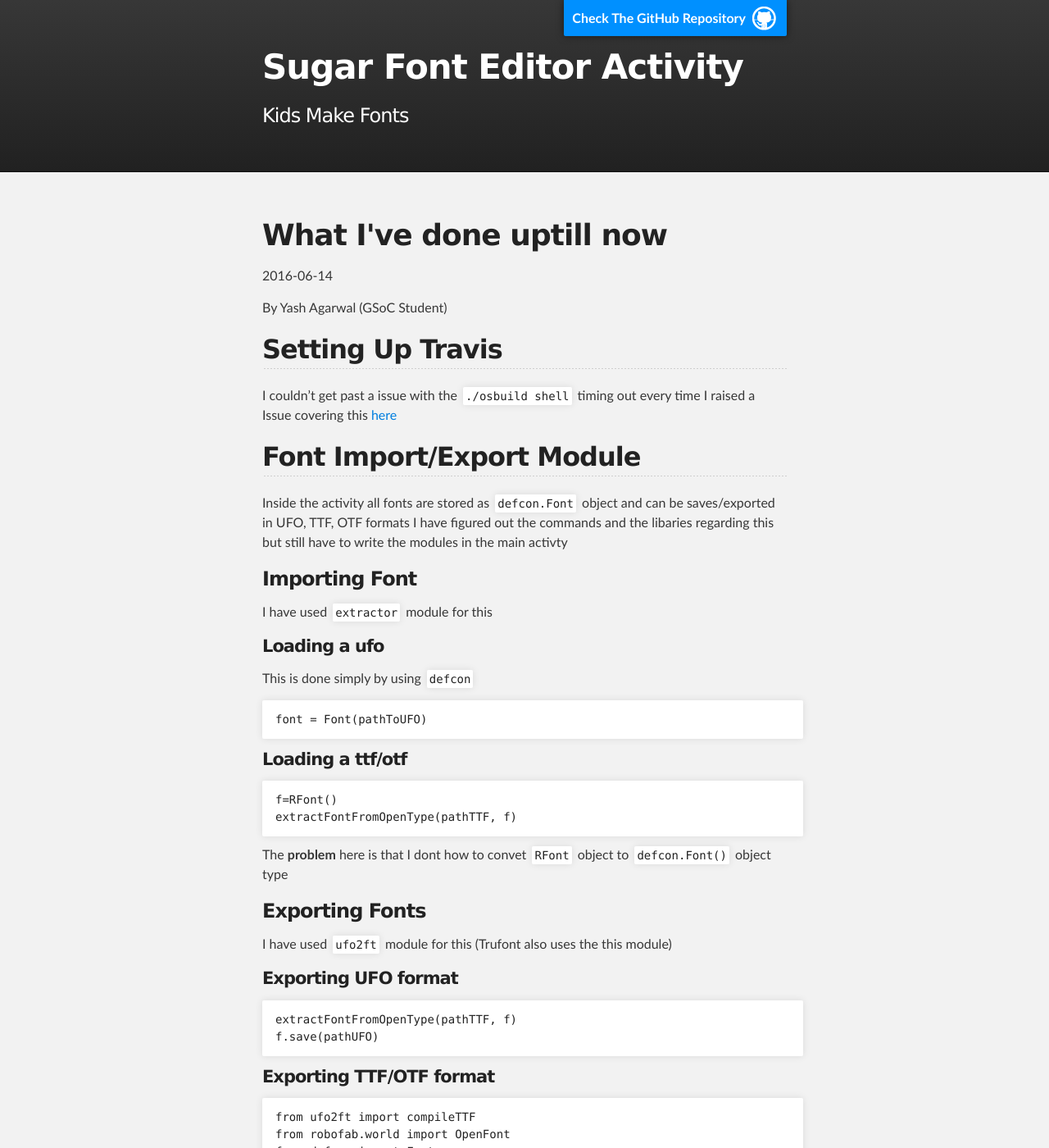
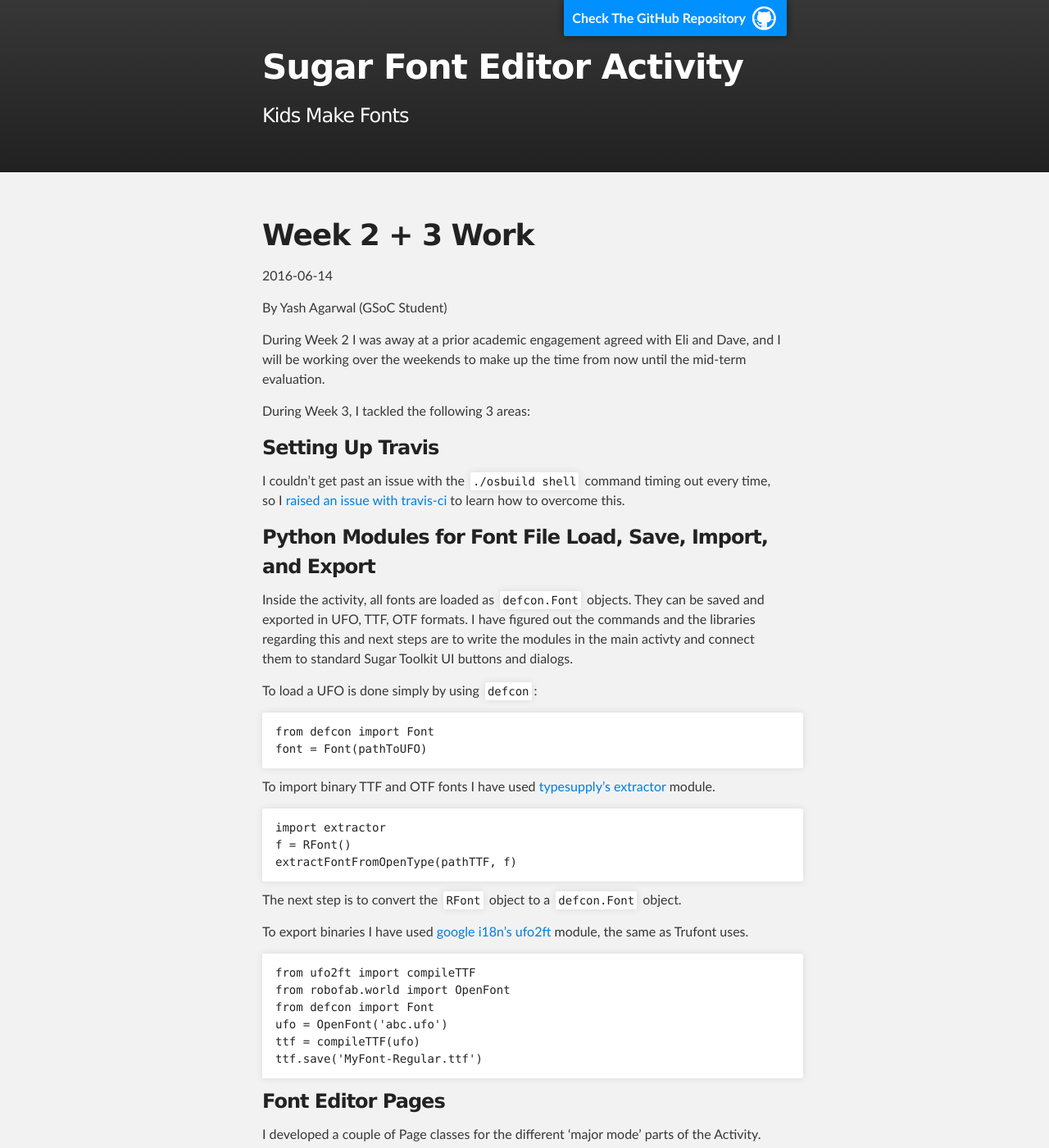
Before and after one commit to sugarlabs/edit-fonts-activity, a Jekyll site: the page built from _posts/2016-06-14-week-3-work .md, in a window 1280 px wide and 1400 px high. Shown: the whole window at 82% size. Built offline with Jekyll 4.4.1, drawn with Linux system fonts in a browser that asks for light colours; some of the changed text lies outside the part shown.

Commit message:
Update 2016-06-14-week-3-work .md
- reduce the number of headlines
- use simple indentation for code blocks, and manual line breaking of very long lines (flake8 should be catching this in the code :
- resort the order of import/export/load/save to be more logical


Not that robofab must NOT be used, anywhere. It is useful for understanding the object model and history of these modules, but it is now deprecated for new projects; TruFont does not use it.

````diff
--- a/_posts/2016-06-14-week-3-work .md
+++ b/_posts/2016-06-14-week-3-work .md
@@ -1,71 +1,68 @@
 ---
 layout: post
-title: What I've done uptill now
+title: Week 2 + 3 Work
 category: article
 author: Yash Agarwal
 ---
 
-## Setting Up Travis
-I couldn't get past a issue with the `./osbuild shell` timing out every time
-I raised a Issue covering this [here](https://github.com/travis-ci/travis-ci/issues/6152)
+During Week 2 I was away at a prior academic engagement agreed with Eli and Dave, and I will be working over the weekends to make up the time from now until the mid-term evaluation.
 
-## Font Import/Export Module
-Inside the activity all fonts are stored as `defcon.Font` object and can be saves/exported in UFO, TTF, OTF formats
-I have figured out the commands and the libaries regarding this but still have to write the modules in the main activty
+During Week 3, I tackled the following 3 areas:
 
-### Importing Font
-I have used [`extractor`](https://github.com/typesupply/extractor) module for this
+### Setting Up Travis
 
-#### Loading a ufo
-This is done simply by using `defcon`
-```
-font = Font(pathToUFO)
-```
+I couldn't get past an issue with the `./osbuild shell` command timing out every time, so I [raised an issue with travis-ci](https://github.com/travis-ci/travis-ci/issues/6152) to learn how to overcome this.
 
-#### Loading a ttf/otf
-```
-f=RFont()
-extractFontFromOpenType(pathTTF, f)
-```
-The __problem__ here is that I dont how to convet `RFont` object to `defcon.Font()` object type
+### Python Modules for Font File Load, Save, Import, and Export
 
-### Exporting Fonts
-I have used [`ufo2ft`](https://github.com/googlei18n/ufo2ft) module for this (Trufont also uses the this module)
+Inside the activity, all fonts are loaded as `defcon.Font` objects.
+They can be saved and exported in UFO, TTF, OTF formats.
+I have figured out the commands and the libraries regarding this and next steps are to write the modules in the main activty and connect them to standard Sugar Toolkit UI buttons and dialogs.
 
-#### Exporting UFO format
-```
-extractFontFromOpenType(pathTTF, f)
-f.save(pathUFO)
-```
+To load a UFO is done simply by using `defcon`:
 
-#### Exporting TTF/OTF format
-```
-from ufo2ft import compileTTF
-from robofab.world import OpenFont
-from defcon import Font
+    from defcon import Font
+    font = Font(pathToUFO)
 
-ufo = OpenFont('abc.ufo')
-ttf = compileTTF(ufo)
-ttf.save('MyFont-Regular.ttf')
-```
+To import binary TTF and OTF fonts I have used [typesupply's extractor](https://github.com/typesupply/extractor) module.
 
-## Font Summary Page
-```
-class SummaryPage(Gtk.Box):
-    """
-    This Class Creates the "Font:<familyName>" Page that loads up on clicking any Font
-    """
-    ...
-```
+    import extractor
+    f = RFont()
+    extractFontFromOpenType(pathTTF, f)
 
-## Font Editor Page
-```
-class EditorPage(Gtk.Box):
-    """
-    This Class Creates the "Let's Edit Font:<familyName>" Page that loads up on clicking any Glyph in the Character Map or when the edit font button is clicked on the Font Summary page
-    """
-```
+The next step is to convert the `RFont` object to a `defcon.Font` object.
 
-## Page Manager Class
-* I've made a `PageManager` Class which is a subclass of the `Gtk.Notebook` Class that will manage all the pages or modes of the acivity
-* I am trying to make a singleton class so that there is only one instance of the PageManager Object and I can switch to any page in the Notebook within any other class/file
+To export binaries I have used [google i18n's ufo2ft](https://github.com/googlei18n/ufo2ft) module, the same as Trufont uses.
+
+    from ufo2ft import compileTTF
+    from robofab.world import OpenFont
+    from defcon import Font
+    ufo = OpenFont('abc.ufo')
+    ttf = compileTTF(ufo)
+    ttf.save('MyFont-Regular.ttf')
+
+### Font Editor Pages
+
+I developed a couple of Page classes for the different 'major mode' parts of the Activity.
+
+A summary:
+
+    class SummaryPage(Gtk.Box):
+        """
+        This Class Creates the "Font:<familyName>" Page
+        that loads up on clicking any Font
+        """
+        ...
+
+And an editor:
+
+    class EditorPage(Gtk.Box):
+        """
+        This Class Creates the "Let's Edit Font:<familyName>" Page
+        that loads up on clicking any Glyph in the Character Map or
+        when the edit font button is clicked on the Font Summary page
+        """
+
+I also developed a `PageManager` Class, which is a subclass of the `Gtk.Notebook` Class, that will manage all the pages or modes of the activity.
+
+Next steps are to make a singleton class so that there is only one instance of a `PageManager` Object, so I can switch to any page in the Notebook within any other class/file.
````
